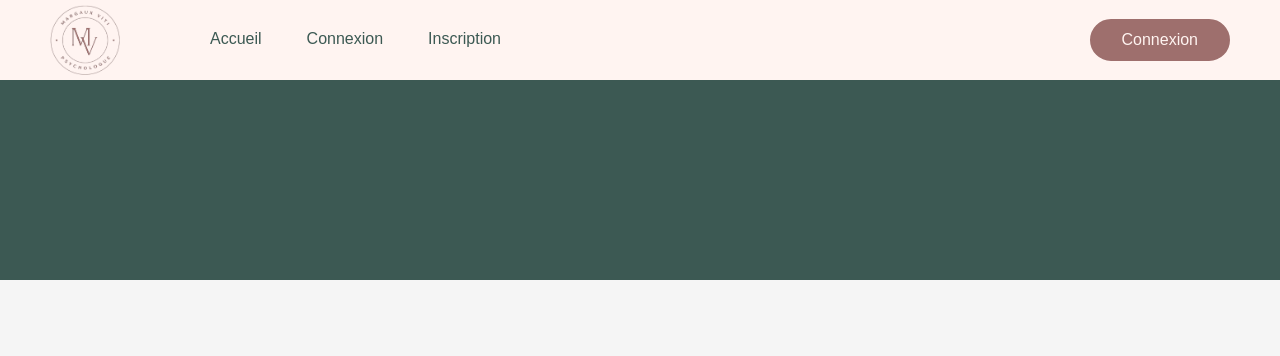
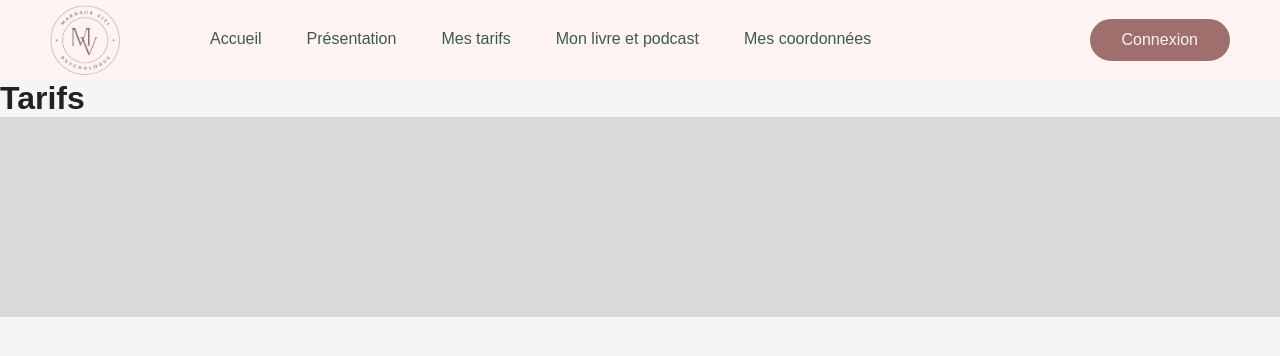
Before and after one commit to Noah-ndf/site-web, a React (Vite) app in the folder site-psy/frontend/: page /tarifs in a window 1280 px wide. Shown: the top 356 px of the page. Built offline with nearby package versions, Linux system fonts and the light colour scheme.

Commit message:
toutes les pages

```diff
--- a/site-psy/frontend/src/App.jsx
+++ b/site-psy/frontend/src/App.jsx
@@ -2,7 +2,11 @@ import React from 'react';
 import { Routes, Route } from 'react-router-dom';
 import Home from './pages/Home';
 import Login from './pages/Login';
+import Bnp from './pages/Bnp';
+import Presentation from './pages/presentation';
 import Register from './pages/Register';
+import Coordonnees from './pages/coordonnees';
+import Tarifs from './pages/tarifs';
 import Navbar from './components/Navbar';
 import Footer from './components/Footer';
 
@@ -14,6 +18,10 @@ export default function App() {
         <Route path="/" element={<Home />} />
         <Route path="/login" element={<Login />} />
         <Route path="/register" element={<Register />} />
+        <Route path="/bnp" element={<Bnp />} />
+        <Route path="/presentation" element={<Presentation />} />
+        <Route path="/tarifs" element={<Tarifs />} />
+        <Route path="/coordonnees" element={<Coordonnees />} />
       </Routes>
       <Footer />
     </>
--- a/site-psy/frontend/src/components/Navbar.jsx
+++ b/site-psy/frontend/src/components/Navbar.jsx
@@ -8,8 +8,10 @@ export default function Navbar() {
       <div className="links">
         <img src="./../../public/pink-logo.png" alt="" />
         <Link to="/">Accueil</Link>
-        <Link to="/login">Connexion</Link>
-        <Link to="/register">Inscription</Link>
+        <Link to="/presentation">Présentation</Link>
+        <Link to="/tarifs">Mes tarifs</Link>
+        <Link to="/bnp">Mon livre et podcast</Link>
+        <Link to="/coordonnees">Mes coordonnées</Link>
         </div>
         <Link className="login" to="/login">Connexion</Link>
     </nav>
--- /dev/null
+++ b/site-psy/frontend/src/pages/Bnp.jsx
@@ -0,0 +1,5 @@
+import React from 'react';
+
+export default function Bnp() {
+  return <h1>Mon livre et podcast</h1>;
+}
--- /dev/null
+++ b/site-psy/frontend/src/pages/Coordonnees.jsx
@@ -0,0 +1,5 @@
+import React from 'react';
+
+export default function Coordonnees() {
+  return <h1>Mes Coordonnees</h1>;
+}
--- /dev/null
+++ b/site-psy/frontend/src/pages/Presentation.jsx
@@ -0,0 +1,5 @@
+import React from 'react';
+
+export default function Presentation() {
+  return <h1>Moi</h1>;
+}
--- /dev/null
+++ b/site-psy/frontend/src/pages/Tarifs.jsx
@@ -0,0 +1,5 @@
+import React from 'react';
+
+export default function Tarifs() {
+  return <h1>Tarifs</h1>;
+}
--- a/site-psy/frontend/src/styles/footer.css
+++ b/site-psy/frontend/src/styles/footer.css
@@ -6,5 +6,5 @@
 .footer {
     width: 100%;
     height: 200px;
-    background-color: #3C5953;
+    background-color: #D9D9D9;
 }
```
